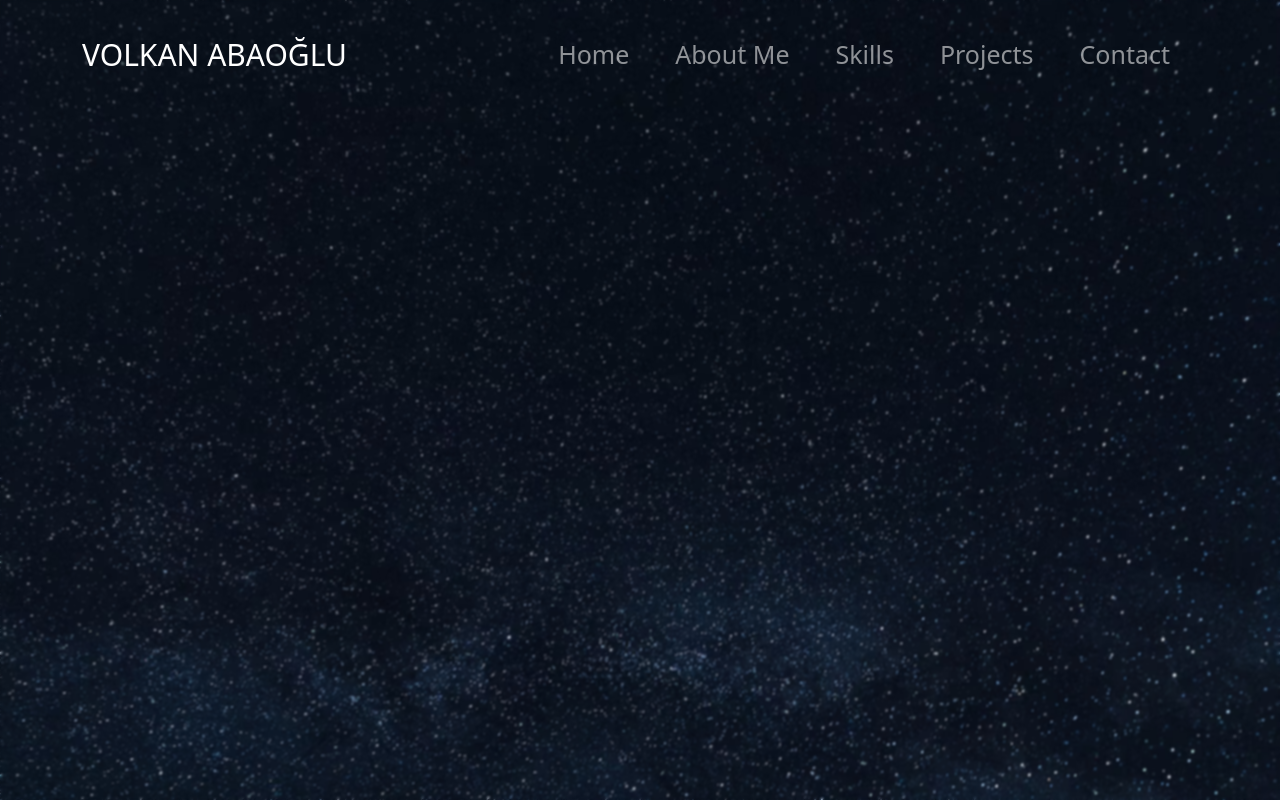
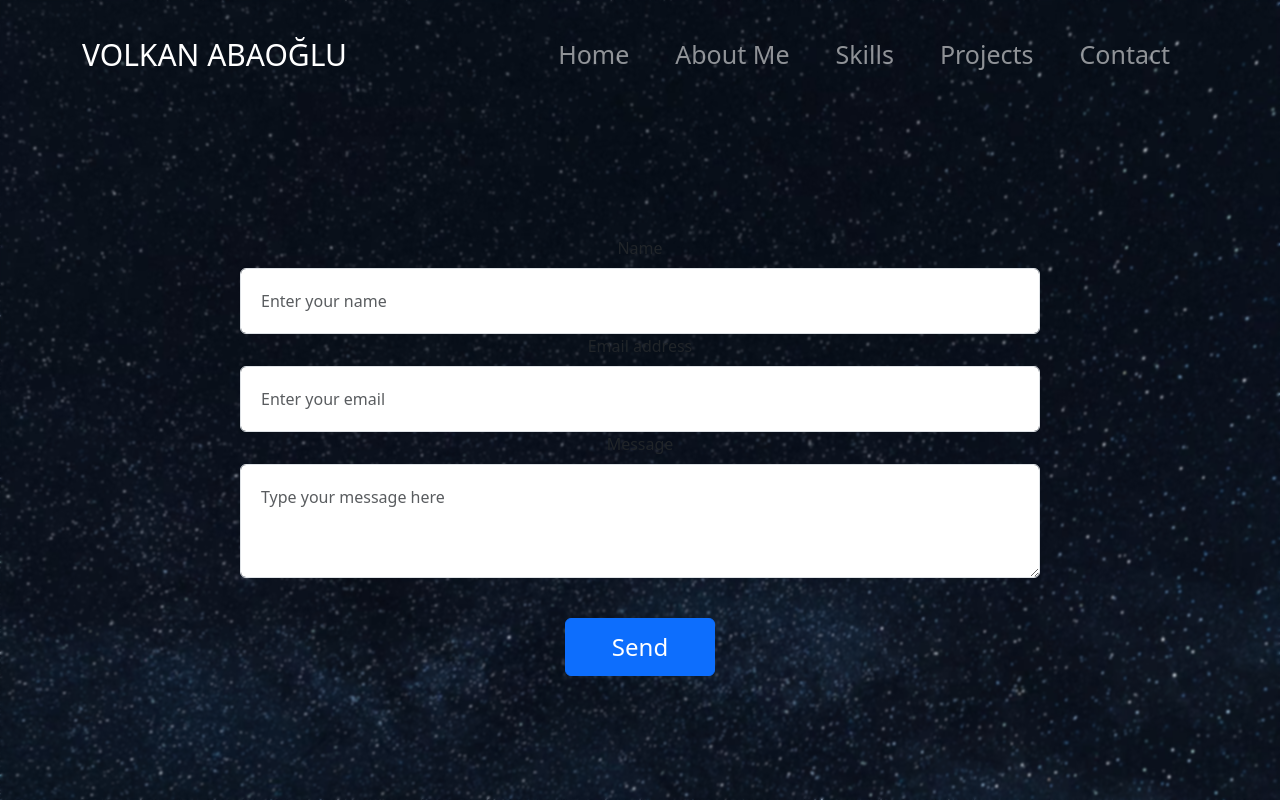
Before and after one commit to volkanabaoglu/portfolio-project, a React (Create React App) app: page /contact in a window 1280 px wide. Built offline with nearby package versions, Linux system fonts and the light colour scheme.

Commit message:
Added contact form

```diff
--- a/src/pages/Contact.jsx
+++ b/src/pages/Contact.jsx
@@ -1,11 +1,78 @@
-import React from 'react'
-import  NavbarComponent  from '../components/Navbar.jsx'
+import React from "react";
+import NavbarComponent from "../components/Navbar.jsx";
+import { Form, Button } from "react-bootstrap";
+import { useState } from "react";
+import "../styles/Contact.css";
 const Contact = () => {
+  const [formData, setFormData] = useState({
+    name: "",
+    email: "",
+    message: "",
+  });
+
+  const handleChange = (e) => {
+    const { name, value } = e.target;
+    setFormData((prevData) => ({
+      ...prevData,
+      [name]: value,
+    }));
+  };
+
+  const handleSubmit = (e) => {
+    e.preventDefault();
+    // Form verilerini kullan
+    console.log(formData);
+    // İşlemleri buraya ekleyebilirsin, örneğin API'ye gönderme
+  };
   return (
     <div>
-        <NavbarComponent />
+      <NavbarComponent />
+      <br />
+      <br />
+      <br />
+      <br />
+      <div className="form-contact">
+        <Form onSubmit={handleSubmit}>
+          <Form.Group controlId="formName">
+            <Form.Label>Name</Form.Label>
+            <Form.Control style={{padding:'20px'}}
+              type="text"
+              placeholder="Enter your name"
+              name="name"
+              value={formData.name}
+              onChange={handleChange}
+            />
+          </Form.Group>
+
+          <Form.Group controlId="formEmail" >
+            <Form.Label>Email address</Form.Label>
+            <Form.Control style={{padding:'20px'}}
+              type="email"
+              placeholder="Enter your email"
+              name="email"
+              value={formData.email}
+              onChange={handleChange}
+            />
+          </Form.Group>
+
+          <Form.Group controlId="formMessage">
+            <Form.Label>Message</Form.Label>
+            <Form.Control style={{padding:'20px'}}
+              as="textarea"
+              rows={3}
+              placeholder="Type your message here"
+              name="message"
+              value={formData.message}
+              onChange={handleChange}
+            />
+          </Form.Group>
+          <Button variant="primary" type="submit" style={{fontSize:'24px' , padding:'10px',marginTop:'40px',width:'150px'}}>
+            Send
+          </Button>
+        </Form>
+      </div>
     </div>
-  )
-}
+  );
+};
 
-export default Contact
+export default Contact;
--- /dev/null
+++ b/src/styles/Contact.css
@@ -0,0 +1,17 @@
+.form-contact {
+  display: flex;
+  flex-wrap: wrap;
+  text-align: center;
+  justify-content: center;
+  max-width: 800px; /* Formun maksimum genişliğini belirle */
+  margin: auto;
+  margin-top: 30px;
+}
+
+.form-contact form {
+  width: 100%; /* Formun genişliğini %100 yap */
+}
+
+.contact-button{
+  padding-top: 30px;
+}
```
